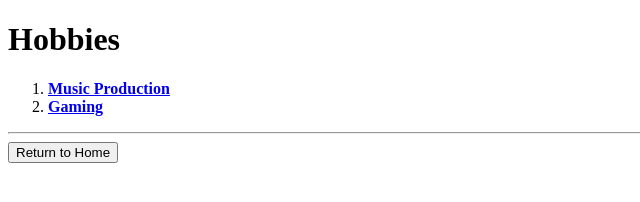
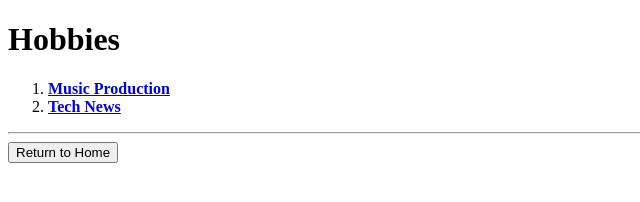
Before and after one commit to PigeottoBro/my-webby, a plain HTML site: page hobbies.html in a window 1280 px wide. Shown: the full height of the page, 0-640 px from the left. Drawn offline with Linux system fonts and the light colour scheme.

Commit message:
updated links on hobby page

```diff
--- a/hobbies.html
+++ b/hobbies.html
@@ -8,7 +8,7 @@
     <h1>Hobbies</h1>
     <ol>
       <li><strong><a target="_blank" href="https://www.youtube.com/watch?v=GW907m6eyRk">Music Production</a></strong></li>
-      <li><strong><a target="_blank" href="https://gonintendo.com/">Gaming</a></strong></li>
+      <li><strong><a target="_blank" href="https://techcrunch.com/">Tech News</a></strong></li>
     </ol>
 
     <!--Temp code to return to index.html -->
```
